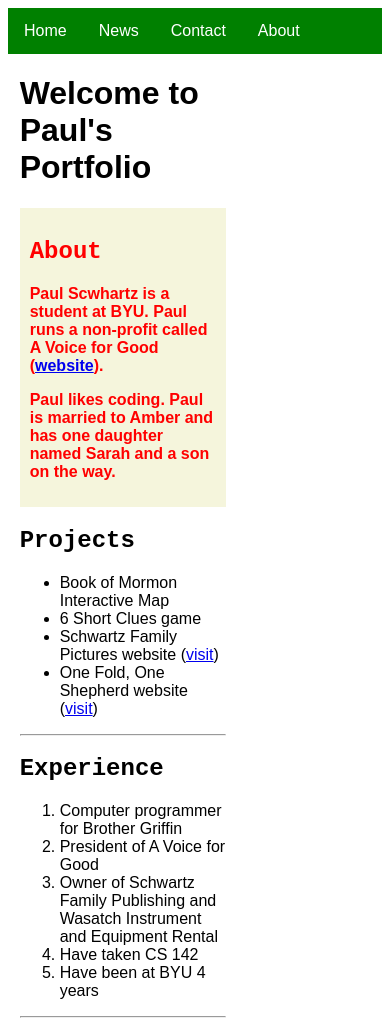
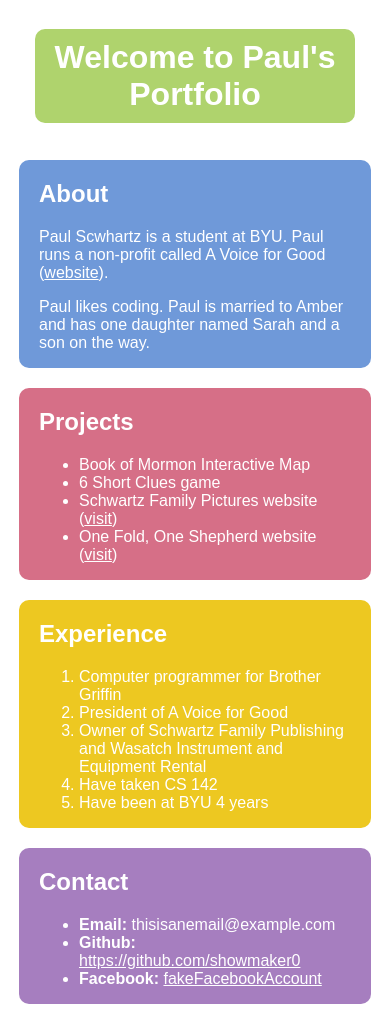
Before and after one commit to showmaker0/portfolio, a plain HTML site: page index.html in a window 390 px wide. Shown: the top 1021 px of the page. Drawn offline with Linux system fonts and the light colour scheme.

Commit message:
responsive design

```diff
--- a/index.html
+++ b/index.html
@@ -2,71 +2,90 @@
 <html lang="en" dir="ltr">
   <head>
     <meta charset="utf-8">
+    <meta name='viewport' content='width=device-width, initial-scale=1.0, maximum-scale=1.0' />
     <title>Paul's Portfolio</title>
     <style>
       body {
         font-family: sans-serif;
+        display: flex;
+        flex-direction: column;
+        align-items: center;
       }
 
-      .menu {
-        list-style-type: none;
-        margin: 0;
-        padding: 0;
-        overflow: hidden;
-        background-color: green;
+      h1 {
+        color: white;
+        background-color: #afd36d;
+        display: flex;
+        justify-content: center;
+        align-items: center;
+        width: 80%;
+        border-radius: 10px;
+        padding: 10px;
+        text-align: center;
       }
 
-      .menu li {
-        float: left;
+      .content {
+        display: flex;
+        flex-direction: row;
+        justify-content: space-around;
+        flex-wrap: wrap;
+        margin: 4vw;
       }
 
-      .menu li a {
-        display: block;
+      .box {
+        width: 40vw;
+        border-radius: 10px;
         color: white;
-        text-align: center;
-        padding: 14px 16px;
-        text-decoration: none;
+        padding: 0 20px;
+        margin-bottom: 20px;
       }
 
-      .menu li a:hover {
-        background-color: navy;
+      .box a {
+        color: white;
       }
 
-      #content {
-        margin: 0 40vw 0 3vw;
+      #about {
+        background-color: #6f99d9;
       }
 
-      h2 {
-        font-family: Courier New;
+      #projects {
+        background-color: #d66f87;
       }
 
-      .about {
-        background-color: beige;
-        color: red;
-        padding: 10px;
-        font-weight: bold;
+      #experience {
+        background-color: #edc821;
+      }
+
+      #contact {
+        background-color: #a67ebf;
+      }
+
+      @media only screen and (max-width: 768px) {
+        .content {
+          flex-direction: column;
+          justify-content: space-between;
+        }
+
+        .box {
+          width: 80vw;
+        }
+
     }
     </style>
   </head>
 
   <body>
 
-    <ul class="menu">
-      <li><a class="active" href="#home">Home</a></li>
-      <li><a href="#news">News</a></li>
-      <li><a href="#contact">Contact</a></li>
-      <li><a href="#about">About</a></li>
-    </ul>
-
-    <div id="content">
     <h1>Welcome to Paul's Portfolio</h1>
 
-      <div class="about">
+    <div class="content">
+      <div id="about" class="box">
         <h2>About</h2>
         <p>Paul Scwhartz is a student at BYU. Paul runs a non-profit called A Voice for Good (<a href="https://avoiceforgoodmusic.org">website</a>).</p>
         <p>Paul likes coding. Paul is married to Amber and has one daughter named Sarah and a son on the way.</p>
       </div>
 
+      <div id="projects" class="box">
         <h2>Projects</h2>
         <ul>
           <li>Book of Mormon Interactive Map</li>
@@ -74,9 +93,9 @@
           <li>Schwartz Family Pictures website (<a href="https://schwartzfamilypictures.com">visit</a>)</li>
           <li>One Fold, One Shepherd website (<a href="https://onefoldoneshepherd.org">visit</a>)</li>
         </ul>
+      </div>
 
-      <hr>
-
+      <div id="experience" class="box">
         <h2>Experience</h2>
         <ol>
           <li>Computer programmer for Brother Griffin</li>
@@ -85,9 +104,9 @@
           <li>Have taken CS 142</li>
           <li>Have been at BYU 4 years</li>
         </ol>
+      </div>
 
-      <hr>
-
+      <div id="contact" class="box">
         <h2>Contact</h2>
         <ul>
           <li><strong>Email:</strong> thisisanemail@example.com</li>
@@ -96,5 +115,7 @@
         </ul>
       </div>
 
+    </div>
+
   </body>
 </html>
```
Lines whose indentation alone changed are shown as unchanged.
